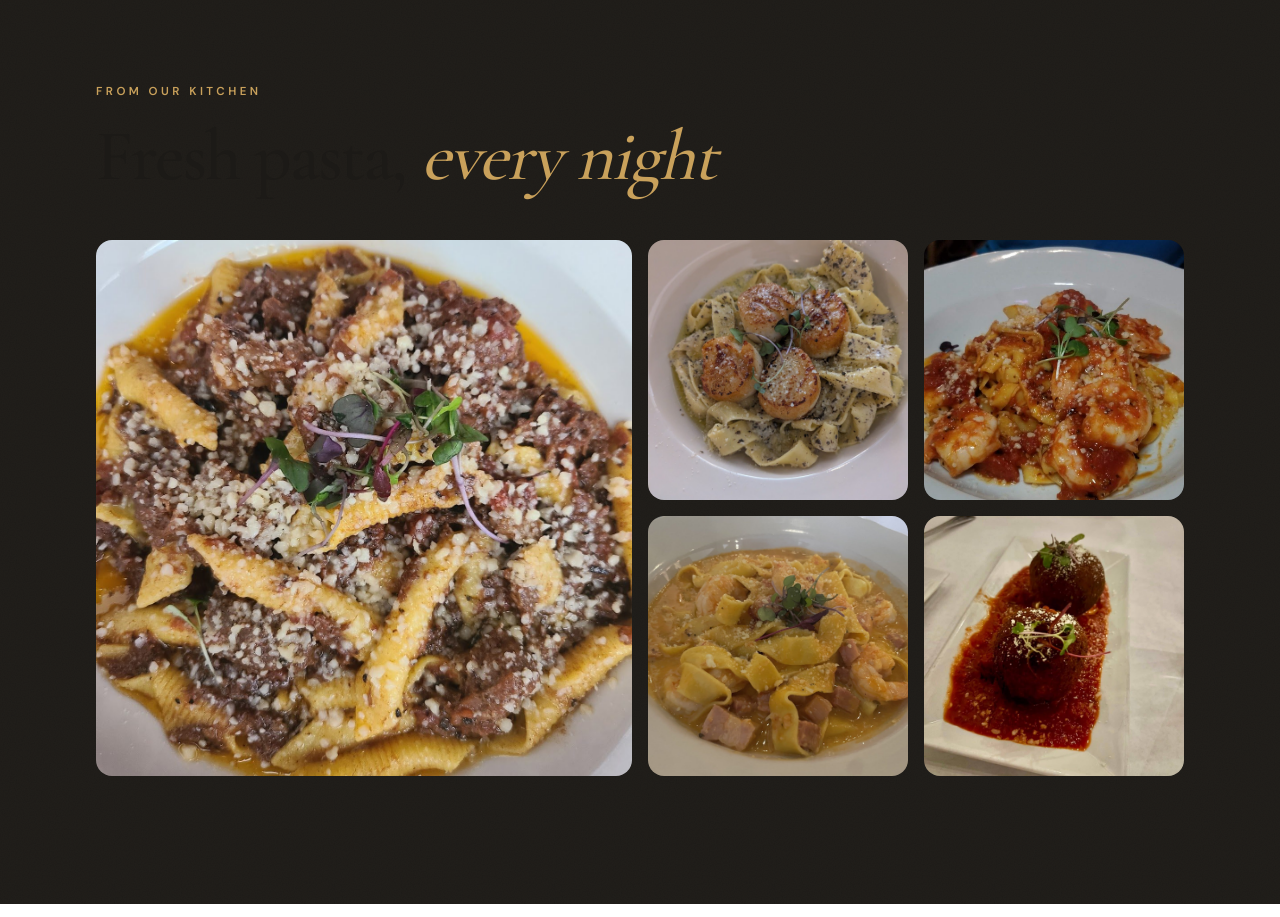
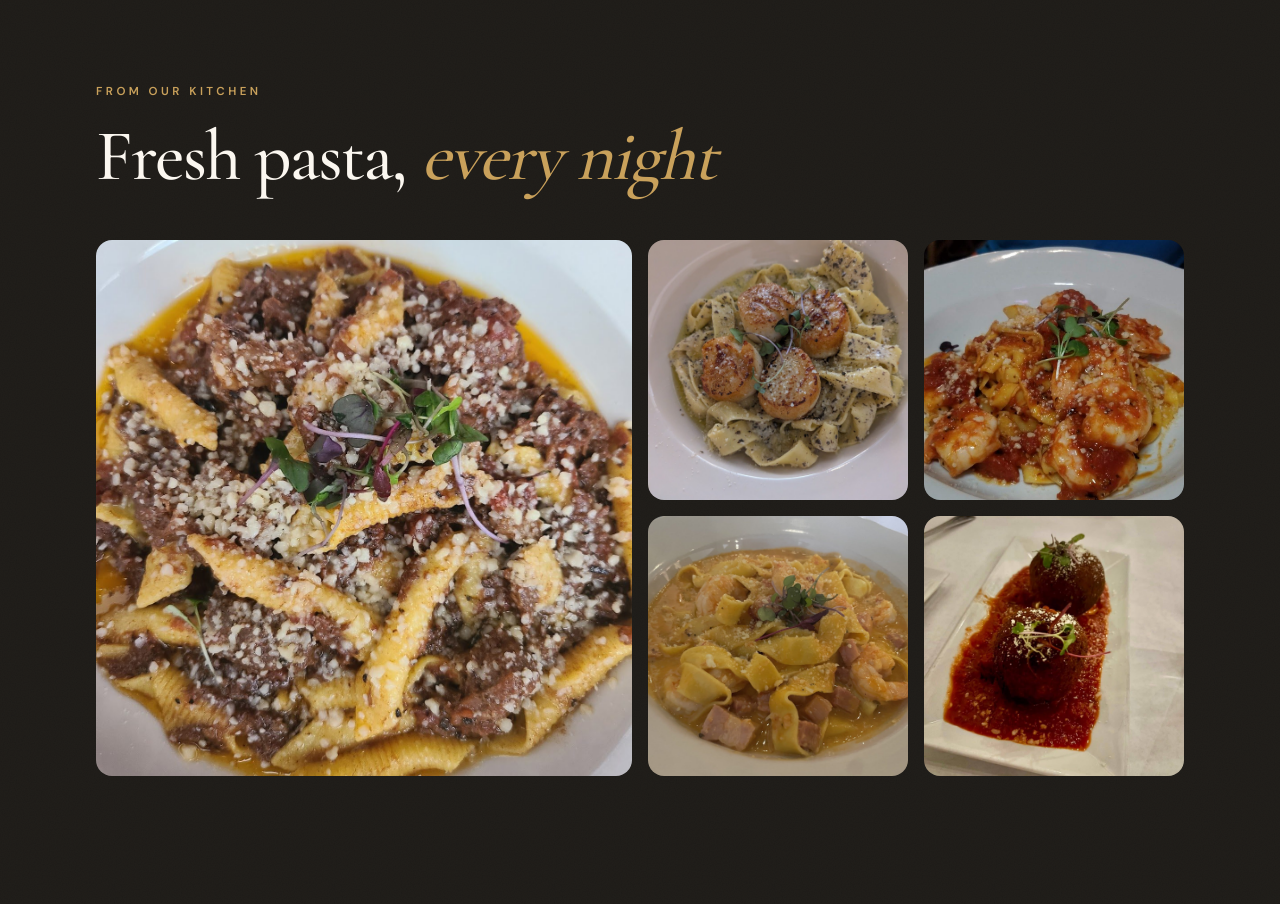
Before and after one commit to skate28/catullos-italian, a Next.js app: page / in a window 1280 px wide. Shown: the part 6500-7417 px from the top of the page. Built offline with nearby package versions, Linux system fonts and the light colour scheme; no server answers.

Commit message:
Gallery: fix heading color on the dark band

```diff
--- a/src/components/gallery-section.tsx
+++ b/src/components/gallery-section.tsx
@@ -1,7 +1,6 @@
 import { GalleryGrid } from "@/components/gallery";
 import { Reveal } from "@/components/reveal";
-import { container, eyebrow, sectionTitle } from "@/components/styles";
-import { cn } from "@/lib/cn";
+import { container } from "@/components/styles";
 import { galleryRemainder } from "@/lib/dishes";
 
 export function Gallery() {
@@ -11,8 +10,8 @@ export function Gallery() {
     <section id="gallery" className="grain grain-dark bg-ink py-24 text-cream sm:py-32">
       <div className={container}>
         <Reveal className="max-w-2xl">
-          <p className={cn(eyebrow, "text-gold")}>From our kitchen</p>
-          <h2 className={cn(sectionTitle, "mt-5 text-cream")}>
+          <p className="text-[0.72rem] font-semibold uppercase tracking-[0.3em] text-gold">From our kitchen</p>
+          <h2 className="mt-5 font-display text-[2.6rem] font-medium leading-[1] tracking-tight text-cream sm:text-6xl md:text-7xl">
             Fresh pasta, <em className="text-gold">every night</em>
           </h2>
         </Reveal>
```
